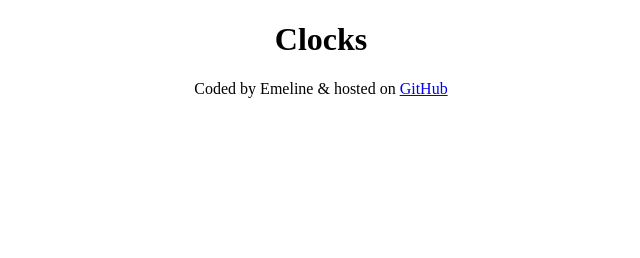
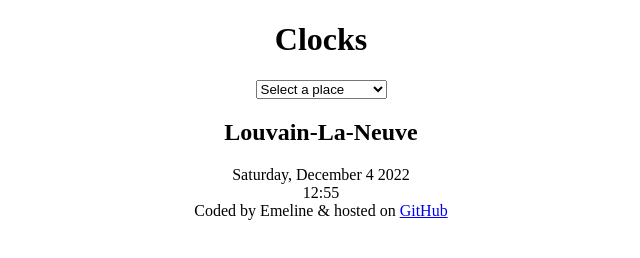
Before and after one commit to emepica/clocks, a plain HTML site: page index.html in a window 1280 px wide. Shown: the whole page, without its empty margins (319-959 px from the left). Drawn offline with Linux system fonts and the light colour scheme.

Commit message:
basic HTML

```diff
--- a/index.html
+++ b/index.html
@@ -9,6 +9,22 @@
 </head>
 <body>
     <h1>Clocks</h1>
+
+    <select name="" id="">
+        <option value="">Select a place</option>
+        <option value="Europe/Brussels">Louvain-La-Neuve</option>
+        <option value="">Bergen</option>
+        <option value="">Cali</option>
+        <option value="">Valencia</option>
+        <option value="">Brussels</option>
+    </select>
+
+    <div class="city">
+        <h2>Louvain-La-Neuve</h2>
+        <div class="date">Saturday, December 4 2022</div>
+        <div class="time">12:55</div>
+    </div>
+
     <footer> Coded by Emeline & hosted on <a href="https://github.com/emepica/clocks" target="_blank">GitHub</a></footer>
     <script src="index.js"></script>
 </body>
```
